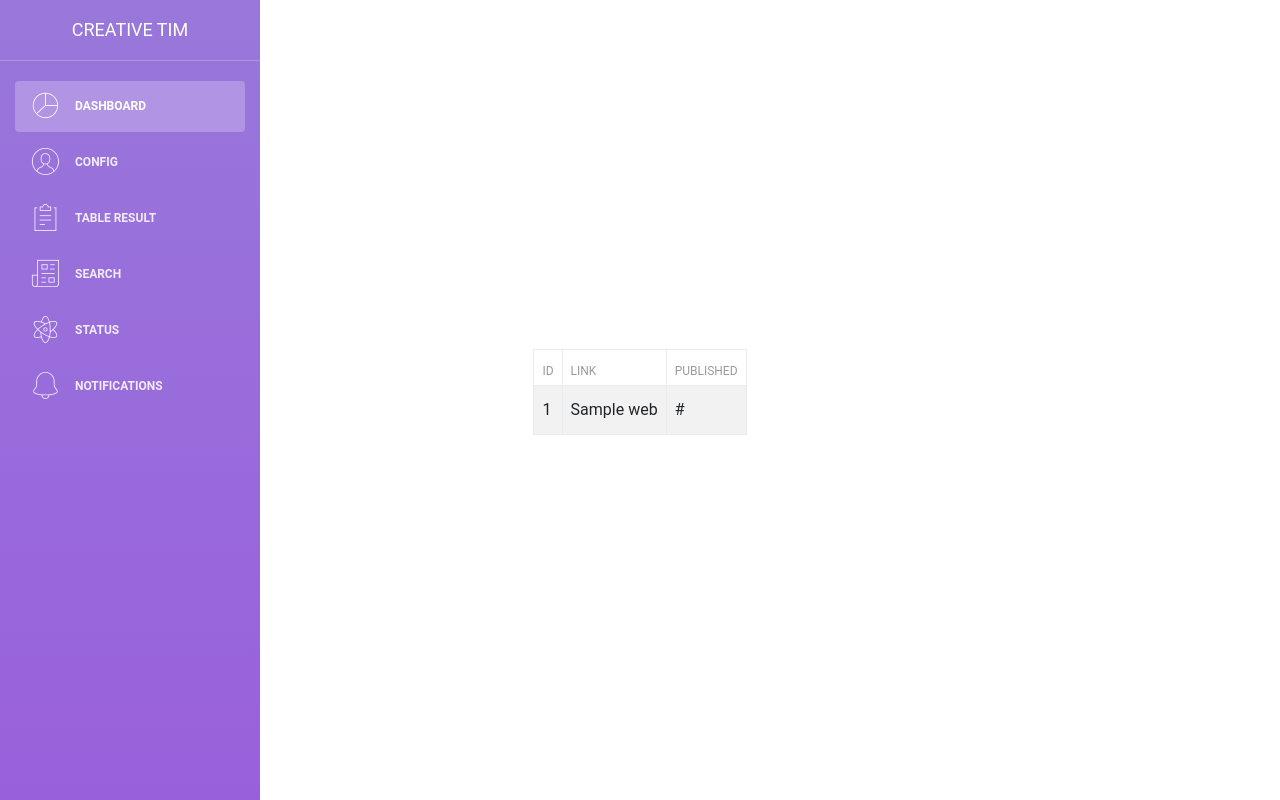
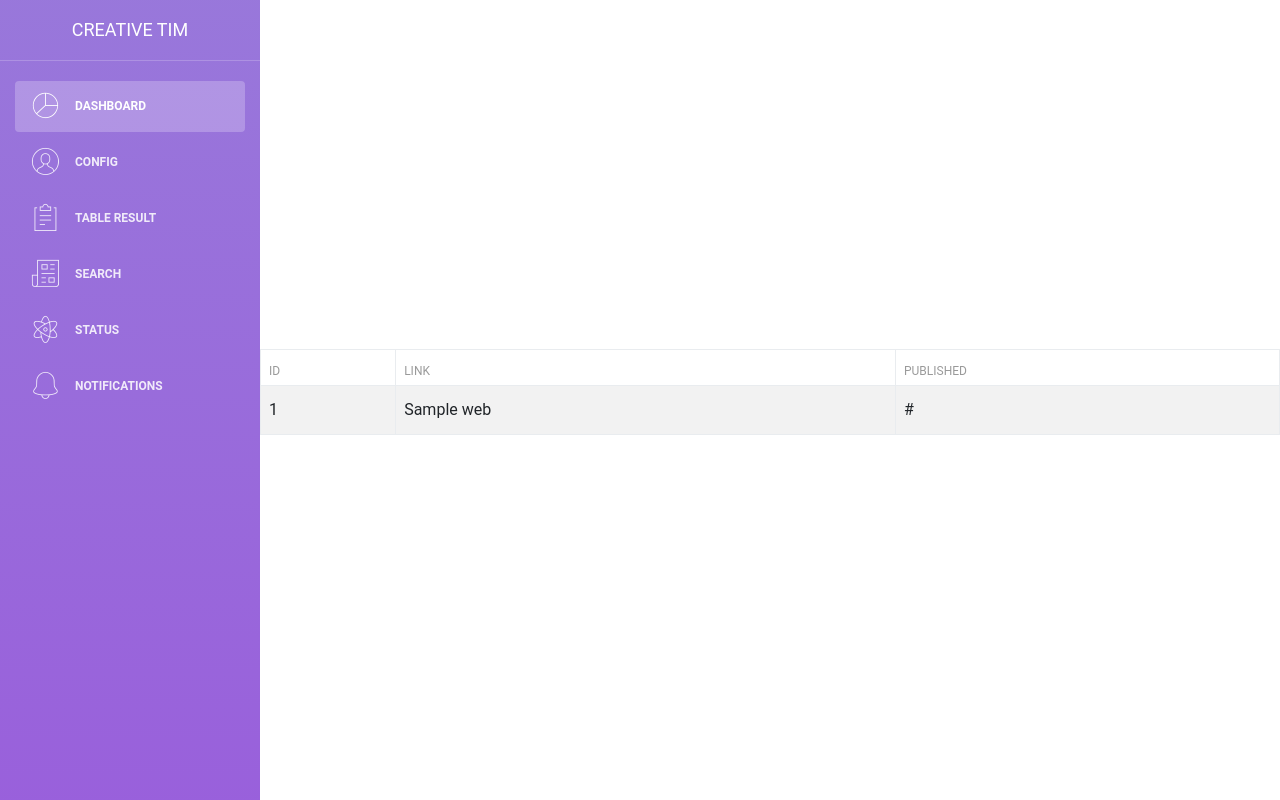
Before and after one commit to quocfong11O1/end1, a Django app: a page that uses templates/core/sidebar.html in a window 1280 px wide. Run offline with Django 4.2, Linux system fonts and the light colour scheme; tables that the repository leaves empty hold one stand-in row (values such as "Sample post"); some libraries are stand-ins or nearby versions.

Commit message:
sua pass db nha

```diff
--- a/WEB/settings.py
+++ b/WEB/settings.py
@@ -83,7 +83,7 @@ DATABASES = {
         'ENGINE': 'django.db.backends.mysql',
         'NAME': 'nckh',
         'USER':'root',
-        'PASSWORD':'hoangphuc34',
+        'PASSWORD':'nckh42003',
         'HOST':'127.0.0.1',
         'PORT':'3306'
     }
--- /dev/null
+++ b/function/static/function/global.css
@@ -0,0 +1,3 @@
+:root {
+    --sidebar_width: 260px;
+}
--- a/function/static/function/style.css
+++ b/function/static/function/style.css
@@ -4,9 +4,21 @@
     box-sizing: border-box;
 } */
 
-body {display: grid;
+body {
+    display: grid;
     grid-auto-columns: 1fr 4fr;
-    place-items: center;}
+    place-items: center;
+}
+
+.table>tbody>tr>td {
+    word-wrap: break-word;
+}
+
+:root {
+    --sidebar_width: 260px;
+}
+
+
 
 /* NAVBAR */
 
--- a/function/templates/function/base.html
+++ b/function/templates/function/base.html
@@ -13,6 +13,13 @@
     <link rel="apple-touch-icon" sizes="76x76" href="{%static 'core/img/apple-icon.png' %}">
     <link rel="icon" type="image/png" href="{%static 'core/img/favicon.ico' %}">
     <link rel="stylesheet" href="{%static 'function/style.css'%}">
+    <link rel="stylesheet" href="{%static 'function/global.css' %}">
+
+    <style>
+        td {
+            word-wrap: break-word;
+        }
+    </style>
 </head>
 
 <body>
@@ -25,6 +32,8 @@
 
     {% block content %}
     {% endblock content %}
+
+
     <!-- Bootstrap core JS-->
     <script src="https://cdn.jsdelivr.net/npm/bootstrap@5.1.3/dist/js/bootstrap.bundle.min.js"></script>
     <!-- Core theme JS-->
--- a/function/templates/function/list.html
+++ b/function/templates/function/list.html
@@ -3,7 +3,7 @@
 {% block content %}
 {% if result %}
 
-<section class="container-data">
+<section class="container-data" style="width: calc(100% - var(--sidebar_width)); margin-left: var(--sidebar_width);">
     <table class="table table-striped table-bordered table-sm">
         <thead class="thead-dark">
             <tr>
--- a/function/views.py
+++ b/function/views.py
@@ -22,7 +22,7 @@ browser = webdriver.Chrome(options=options)
 mydb = mysql.connector.connect(
         host="localhost",
         user="root",
-        password="hoangphuc34",
+        password="nckh42003",
         database="nckh"
     )
 cursor = mydb.cursor()
--- a/templates/core/sidebar.html
+++ b/templates/core/sidebar.html
@@ -38,7 +38,7 @@
                     </a>
                 </li>
                 <li>
-                    <a class="nav-link" href="./notifications.html">
+                    <a class="nav-link" href="#">
                         <i class="nc-icon nc-bell-55"></i>
                         <p>Notifications</p>
                     </a>
```
Also changed, not shown: static/core/css/light-bootstrap-dashboard.css (line endings or trailing spaces).
